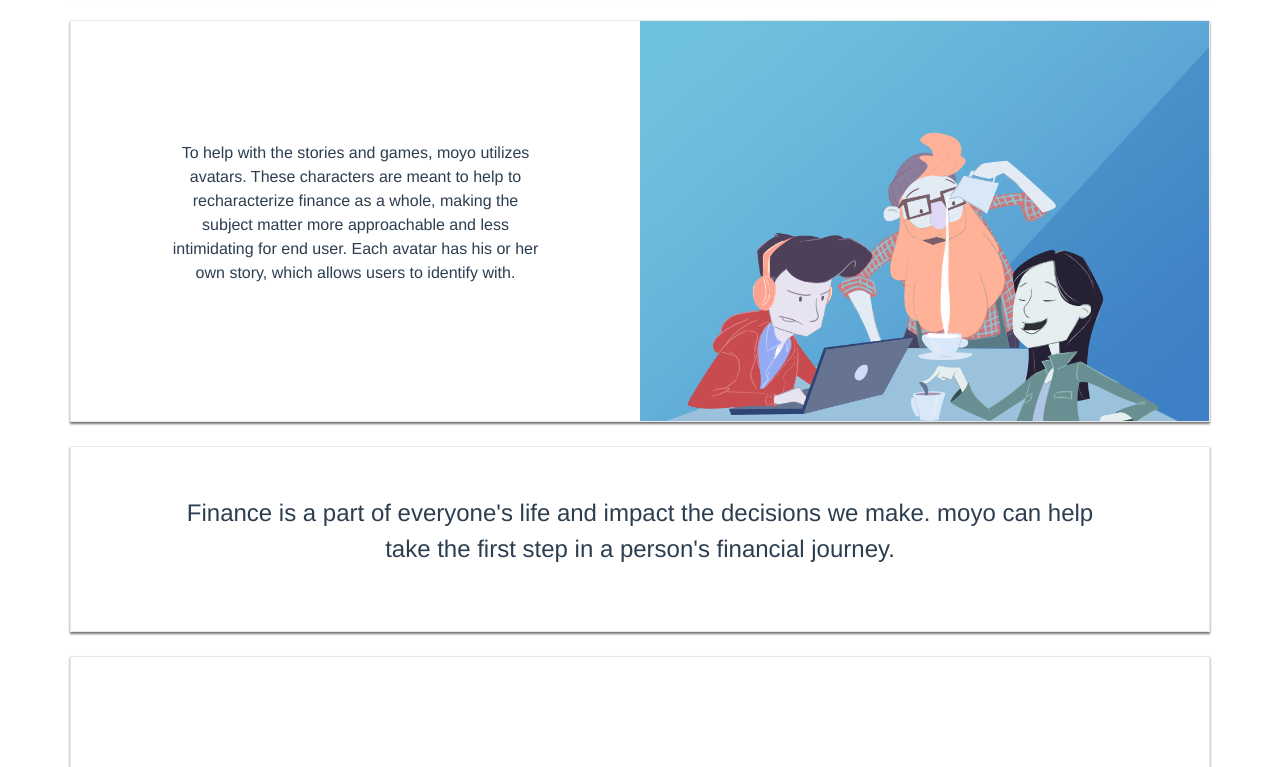
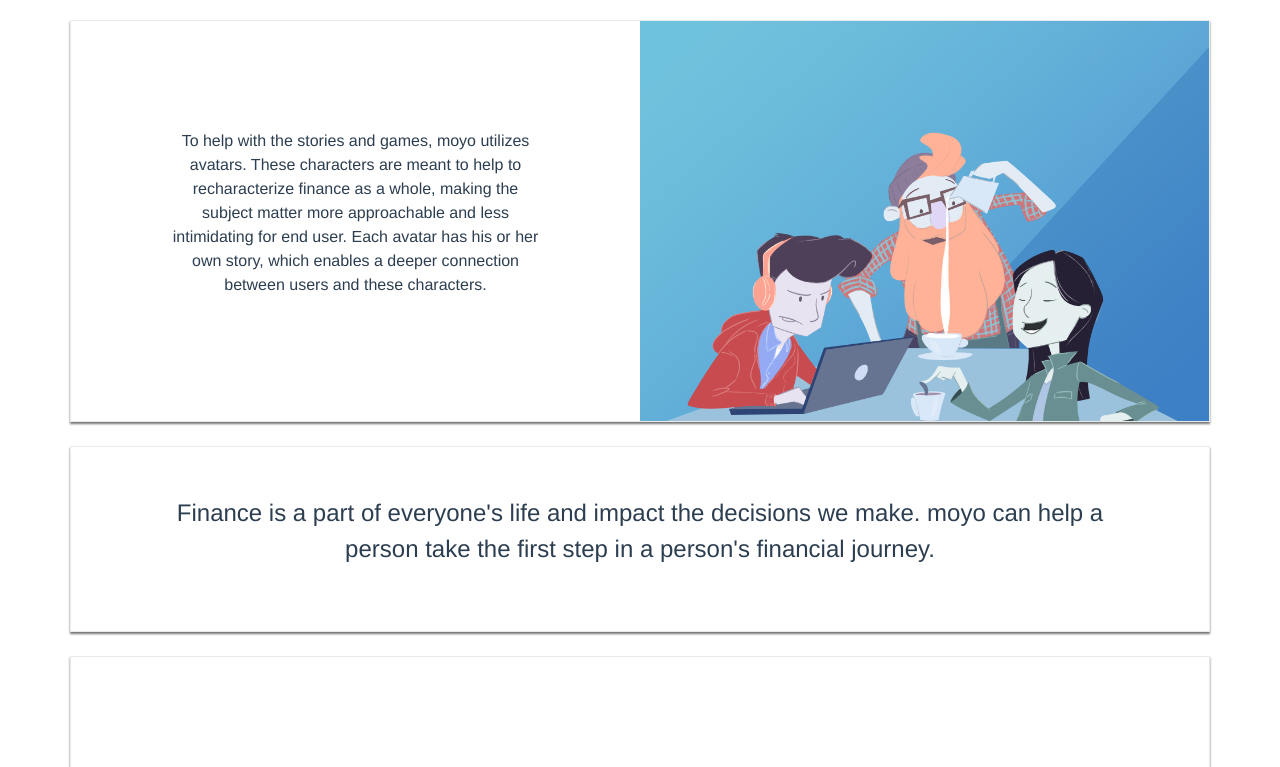
Before and after one commit to tian3401/professional-portfolio, a Vue app in the folder client/: page /moyo_details in a window 1280 px wide. Shown: the part 760-1527 px from the top of the page. Built offline with nearby package versions, Linux system fonts and the light colour scheme.

Commit message:
change to moyo details page's copy

```diff
--- a/client/src/components/MoyoDetails.vue
+++ b/client/src/components/MoyoDetails.vue
@@ -20,7 +20,7 @@
       <div class="col-12 col-lg-6 p-5 d-flex">
         <p
           class="px-5 d-flex align-self-center"
-        >To help with the stories and games, moyo utilizes avatars. These characters are meant to help to recharacterize finance as a whole, making the subject matter more approachable and less intimidating for end user. Each avatar has his or her own story, which allows users to identify with.</p>
+        >To help with the stories and games, moyo utilizes avatars. These characters are meant to help to recharacterize finance as a whole, making the subject matter more approachable and less intimidating for end user. Each avatar has his or her own story, which enables a deeper connection between users and these characters.</p>
       </div>
       <div
         class="col-9 mx-auto mb-5 mb-lg-0 col-lg-6 p-0"
@@ -31,7 +31,7 @@
       <div class="col-12 mx-auto p-5 d-flex">
         <p
           class="px-5 d-flex align-self-center emphasis-text"
-        >Finance is a part of everyone's life and impact the decisions we make. moyo can help take the first step in a person's financial journey.</p>
+        >Finance is a part of everyone's life and impact the decisions we make. moyo can help a person take the first step in a person's financial journey.</p>
       </div>
     </div>
     <div class="row bg-white mb-4">
```
